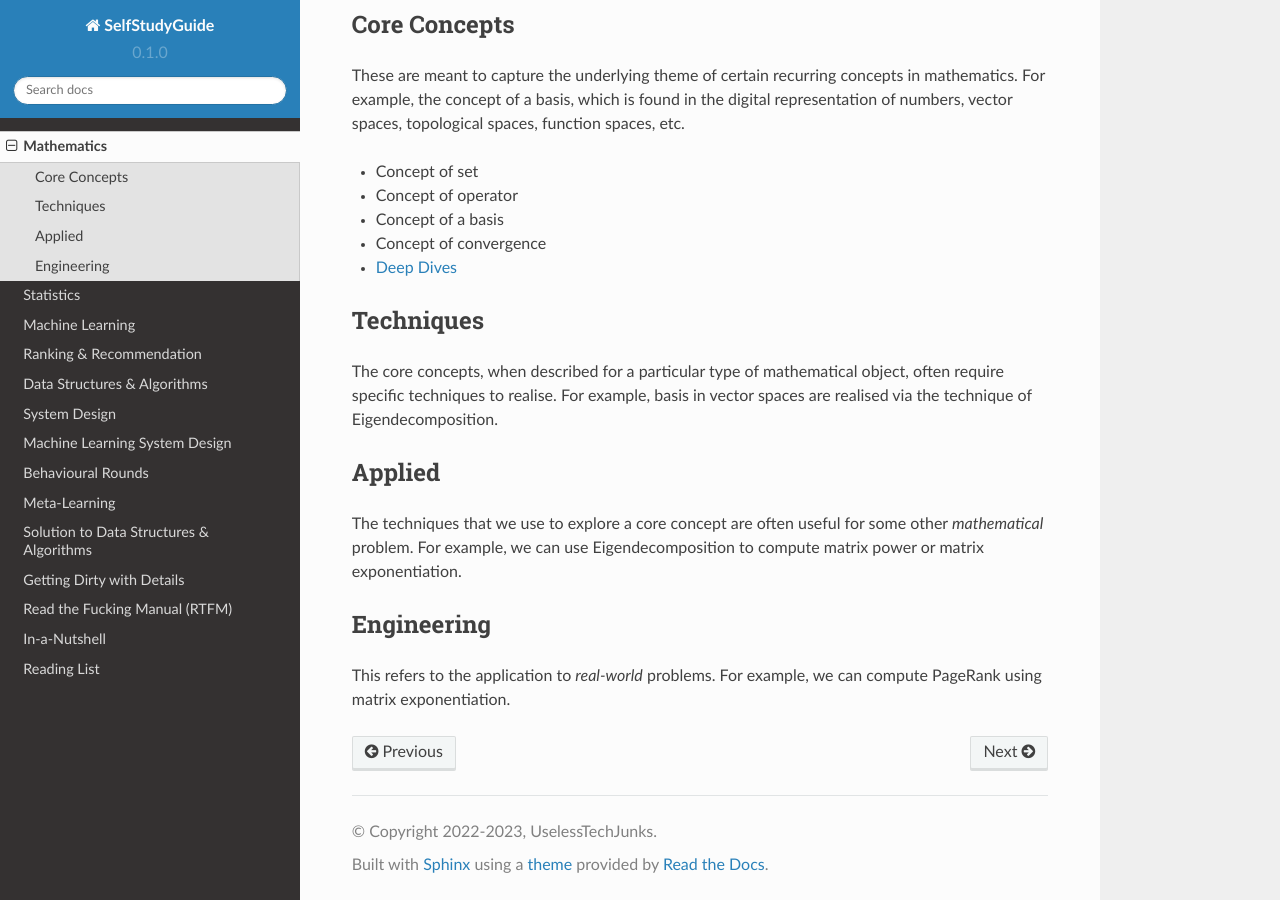
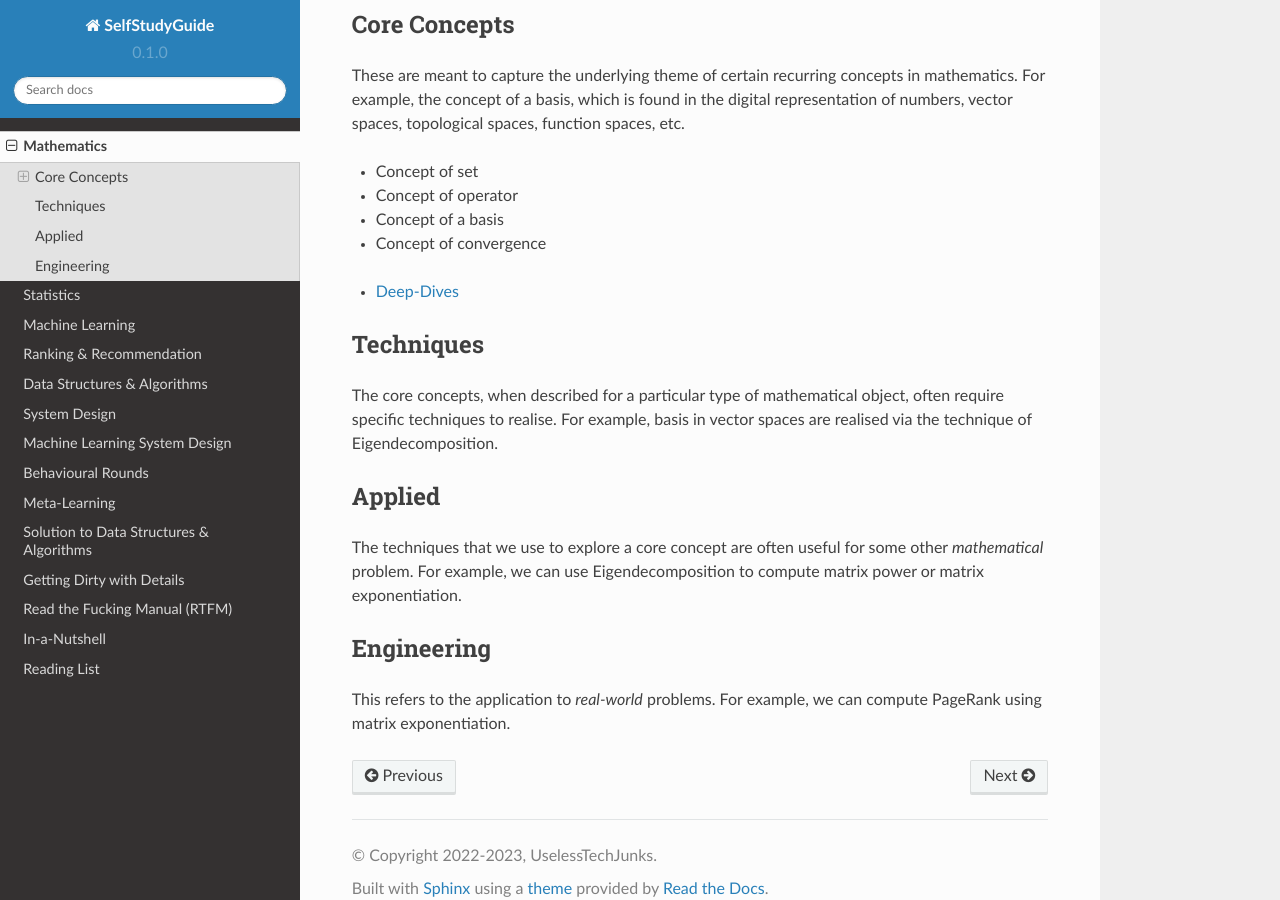
Before and after one commit to uselesstechjunks/leetcode, a Sphinx documentation site: the page built from docs/source/math.rst, in a window 1280 px wide and 900 px high, scrolled down 696 px. Built offline with Sphinx 7.4.7 and the Read the Docs theme 2.0.0, drawn with Linux system fonts in a browser that asks for light colours; pages that are not in the unit, such as notebooks, are missing from menus; part of the change alters nothing that is shown.

```diff
--- a/docs/source/math.rst
+++ b/docs/source/math.rst
@@ -17,7 +17,10 @@ These are meant to capture the underlying theme of certain recurring concepts in
 - Concept of operator
 - Concept of a basis
 - Concept of convergence
-- `Deep Dives <math/index.rst>`__
+
+.. toctree::
+
+   math/index
 
 Techniques
 ========================================
```
